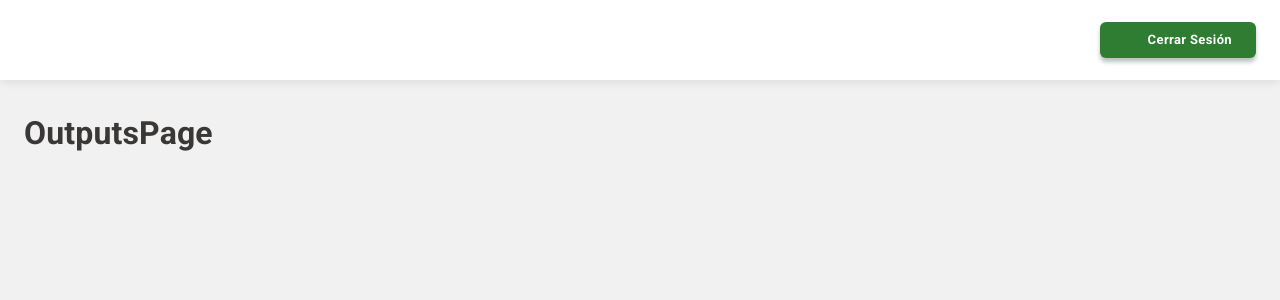
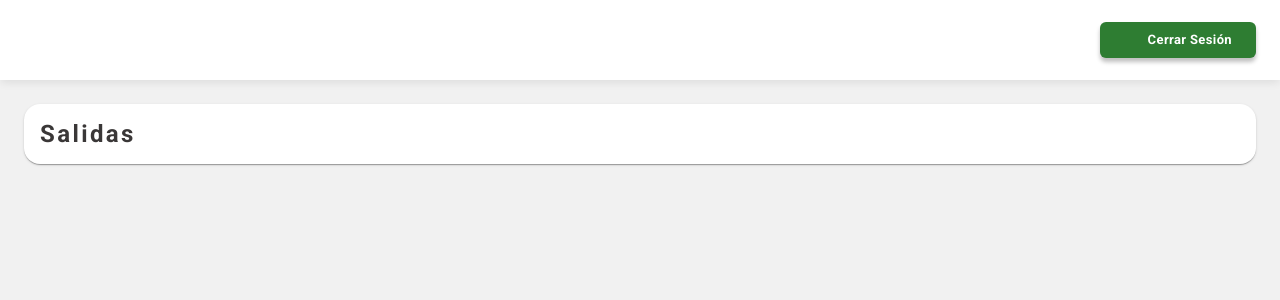
Before and after one commit to Bryanf360/lambda-tec-web, a React (Vite) app: page /admin/outputs in a window 1280 px wide. Shown: the top 300 px of the page. Built offline with nearby package versions, Linux system fonts and the light colour scheme; some icons are missing.

Commit message:
feat: configure card-layout

```diff
--- /dev/null
+++ b/src/admin/components/layouts/CardLayout.jsx
@@ -0,0 +1,19 @@
+import { Card, Typography } from "@mui/material"
+
+export const CardLayout = ({
+    title,
+    children,
+}) => {
+    return (
+        <Card
+            sx={{
+                borderRadius: 4,
+                p: 2,
+                mt: 2,
+            }}
+        >
+            <Typography variant="h1">{title}</Typography>
+            {children}
+        </Card>
+    )
+}
--- a/src/admin/components/layouts/index.js
+++ b/src/admin/components/layouts/index.js
@@ -1 +1,2 @@
 export * from './AdminLayout';
+export * from './CardLayout';
--- a/src/admin/pages/DashboardPage.jsx
+++ b/src/admin/pages/DashboardPage.jsx
@@ -65,7 +65,6 @@ export const DashboardPage = () => {
             <Grid
                 sx={{
                     mt: 2,
-                    // border: '3px solid'
                 }}
                 container
                 spacing={3}
--- a/src/admin/pages/InputsPage.jsx
+++ b/src/admin/pages/InputsPage.jsx
@@ -1,5 +1,10 @@
+import { CardLayout } from "../components"
+
 export const InputsPage = () => {
     return (
-        <h1>InputsPage</h1>
+        <CardLayout
+            title="Ingresos"
+        >
+        </CardLayout>
     )
 }
--- a/src/admin/pages/OutputsPage.jsx
+++ b/src/admin/pages/OutputsPage.jsx
@@ -1,5 +1,10 @@
+import { CardLayout } from "../components"
+
 export const OutputsPage = () => {
     return (
-        <h1>OutputsPage</h1>
+        <CardLayout
+            title="Salidas"
+        >
+        </CardLayout>
     )
 }
--- a/src/admin/pages/ProductsPage.jsx
+++ b/src/admin/pages/ProductsPage.jsx
@@ -1,4 +1,6 @@
 import { useState } from "react"
+import { CardLayout } from "../components";
+import { Typography } from "@mui/material";
 
 export const ProductsPage = () => {
     const [product, setProduct] = useState({
@@ -23,7 +25,10 @@ export const ProductsPage = () => {
     }
 
     return (
-        <h1>ProductsPage</h1>
+        <CardLayout
+            title="Artículos"
+        >
+        </CardLayout>
     )
 
     return (
--- a/src/admin/pages/ReportsPage.jsx
+++ b/src/admin/pages/ReportsPage.jsx
@@ -1,5 +1,10 @@
+import { CardLayout } from "../components"
+
 export const ReportsPage = () => {
     return (
-        <h1>ReportsPage</h1>
+        <CardLayout
+            title="Reportes"
+        >
+        </CardLayout>
     )
 }
--- a/src/admin/pages/UsersPage.jsx
+++ b/src/admin/pages/UsersPage.jsx
@@ -18,6 +18,7 @@ import LockIcon from '@mui/icons-material/Lock';
 import SettingsIcon from '@mui/icons-material/Settings';
 
 import { useFetch } from "../../core/hooks";
+import { CardLayout } from "../components";
 
 const userList = [
     {
@@ -71,7 +72,10 @@ export const UsersPage = () => {
     );
 
     return (
-        <h1>UsersPage</h1>
+        <CardLayout
+            title="Usuarios"
+        >
+        </CardLayout>
     )
 
     return (
```
